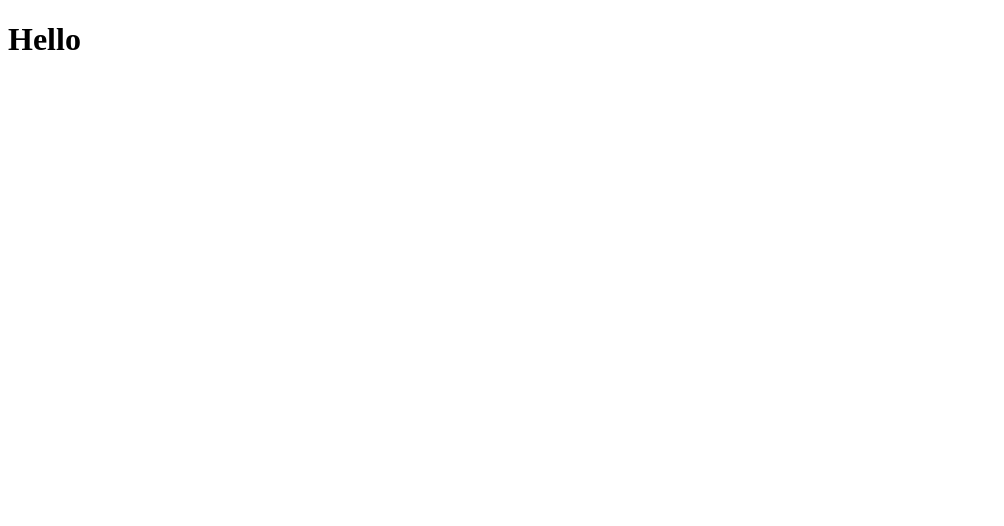
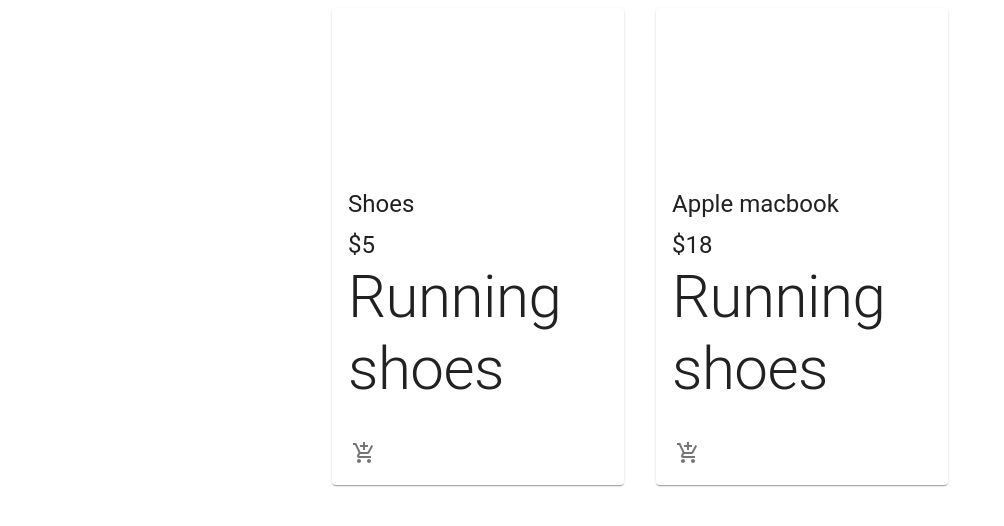
Before and after one commit to paulosrlj/Ecommerce-web-shop, a React (Create React App) app: page / in a window 1280 px wide. Shown: the top 526 px of the page, without its empty margins (0-1004 px from the left). Built offline with nearby package versions, Linux system fonts and the light colour scheme.

Commit message:
:sparkles: feat - Mock products

```diff
--- a/package.json
+++ b/package.json
@@ -11,6 +11,7 @@
     "@testing-library/jest-dom": "^5.11.4",
     "@testing-library/react": "^11.1.0",
     "@testing-library/user-event": "^12.1.10",
+    "prop-types": "^15.7.2",
     "react": "^17.0.2",
     "react-dom": "^17.0.2",
     "react-hook-form": "^7.9.0",
--- a/public/index.html
+++ b/public/index.html
@@ -2,8 +2,11 @@
 <html lang="en">
   <head>
     <meta charset="utf-8" />
+    <link rel="icon" href="%PUBLIC_URL%/favicon.png" />
     <meta name="viewport" content="width=device-width, initial-scale=1" />
-    <title>React App</title>
+    <meta name="theme-color" content="#000000" />
+    <meta name="description" content="Web site created using create-react-app" />
+    <title>E-Commerce</title>
   </head>
   <body>
     <noscript>You need to enable JavaScript to run this app.</noscript>
--- a/src/App.js
+++ b/src/App.js
@@ -1,7 +1,12 @@
 import React from 'react';
+import Products from './components/Products/Products';
 
 function App() {
-  return <h1>Hello</h1>;
+  return (
+    <div>
+      <Products />
+    </div>
+  );
 }
 
 export default App;
--- /dev/null
+++ b/src/components/Products/Product/Product.jsx
@@ -0,0 +1,50 @@
+import React from 'react';
+import PropTypes from 'prop-types';
+import {
+  Card,
+  CardMedia,
+  CardContent,
+  CardActions,
+  Typography,
+  IconButton,
+} from '@material-ui/core';
+
+import { AddShoppingCart } from '@material-ui/icons';
+
+import useStyles from './styles';
+
+const Product = ({ product }) => {
+  const classes = useStyles();
+
+  return (
+    <Card className={classes.root}>
+      <CardMedia className={classes.media} image="" title={product.name} />
+      <CardContent>
+        <div className="classes cardContent">
+          <Typography variant="h5" gutterBottom>
+            {product.name}
+          </Typography>
+          <Typography variant="h5">{product.price}</Typography>
+        </div>
+        <Typography variant="h2" color="tetSecondary">
+          {product.description}
+        </Typography>
+      </CardContent>
+      <CardActions disableSpacing className={classes.cardAction}>
+        <IconButton aria-label="Add to Cart">
+          <AddShoppingCart />
+        </IconButton>
+      </CardActions>
+    </Card>
+  );
+};
+
+export default Product;
+
+Product.propTypes = {
+  product: PropTypes.shape({
+    name: PropTypes.string.isRequired,
+    price: PropTypes.string.isRequired,
+    description: PropTypes.string.isRequired,
+  }).isRequired,
+};
--- /dev/null
+++ b/src/components/Products/Product/styles.js
@@ -0,0 +1,20 @@
+import { makeStyles } from '@material-ui/core/styles';
+
+export default makeStyles(() => ({
+  root: {
+    // maxWidth: 345, original width style
+    maxWidth: '100%',
+  },
+  media: {
+    height: 0,
+    paddingTop: '56.25%', // 16:9
+  },
+  cardActions: {
+    display: 'flex',
+    justifyContent: 'flex-end',
+  },
+  cardContent: {
+    display: 'flex',
+    justifyContent: 'space-between',
+  },
+}));
--- /dev/null
+++ b/src/components/Products/Products.jsx
@@ -0,0 +1,23 @@
+import React from 'react';
+import { Grid } from '@material-ui/core';
+
+import Product from './Product/Product';
+
+const products = [
+  { id: 1, name: 'Shoes', description: 'Running shoes', price: '$5' },
+  { id: 2, name: 'Apple macbook', description: 'Running shoes', price: '$18' },
+];
+
+const Products = () => (
+  <main>
+    <Grid container justify="center" spacing={4}>
+      {products.map((product) => (
+        <Grid item key={product.id} xs={12} sm={6} md={4} lg={3}>
+          <Product product={product} />
+        </Grid>
+      ))}
+    </Grid>
+  </main>
+);
+
+export default Products;
```
Also changed, not shown: public/favicon.png (added), src/assets/commerce.png (added).
